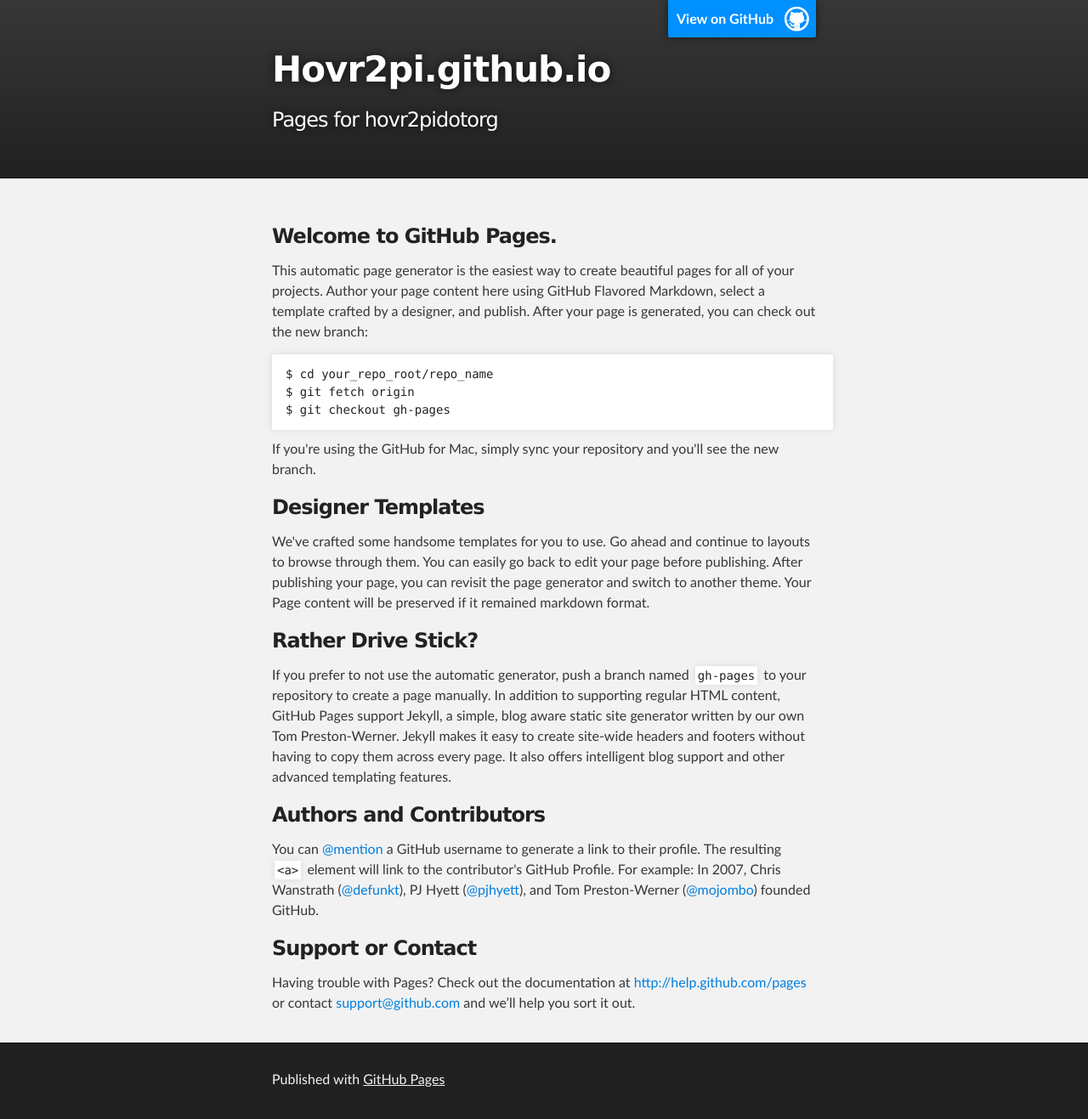
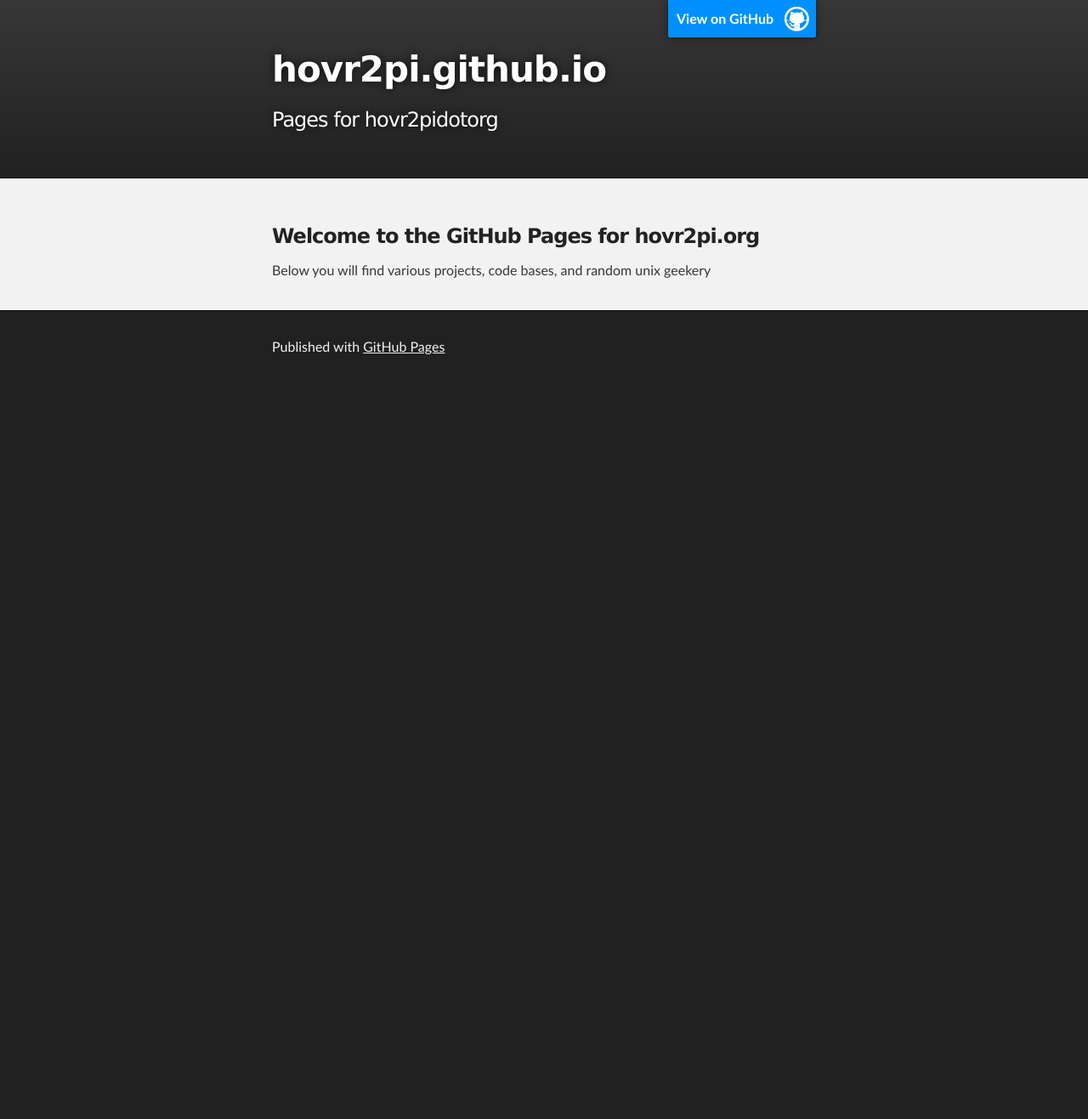
Before and after one commit to hovr2pi/hovr2pi.github.io, a plain HTML site: page index.html in a window 1280 px wide. Shown: the whole page at 85% size. After the commit the page ends 800 px from the top, so only its background shows below. Drawn offline with Linux system fonts and the light colour scheme.

Commit message:
Replace master branch with page content via GitHub

```diff
--- a/index.html
+++ b/index.html
@@ -4,11 +4,11 @@
   <head>
     <meta charset='utf-8' />
     <meta http-equiv="X-UA-Compatible" content="chrome=1" />
-    <meta name="description" content="Hovr2pi.github.io : Pages for hovr2pidotorg" />
+    <meta name="description" content="hovr2pi.github.io : Pages for hovr2pidotorg" />
 
     <link rel="stylesheet" type="text/css" media="screen" href="stylesheets/stylesheet.css">
 
-    <title>Hovr2pi.github.io</title>
+    <title>hovr2pi.github.io</title>
   </head>
 
   <body>
@@ -18,7 +18,7 @@
         <header class="inner">
           <a id="forkme_banner" href="https://github.com/hovr2pi">View on GitHub</a>
 
-          <h1 id="project_title">Hovr2pi.github.io</h1>
+          <h1 id="project_title">hovr2pi.github.io</h1>
           <h2 id="project_tagline">Pages for hovr2pidotorg</h2>
 
         </header>
@@ -28,36 +28,9 @@
     <div id="main_content_wrap" class="outer">
       <section id="main_content" class="inner">
         <h3>
-<a name="welcome-to-github-pages" class="anchor" href="#welcome-to-github-pages"><span class="octicon octicon-link"></span></a>Welcome to GitHub Pages.</h3>
+<a name="welcome-to-the-github-pages-for-hovr2piorg" class="anchor" href="#welcome-to-the-github-pages-for-hovr2piorg"><span class="octicon octicon-link"></span></a>Welcome to the GitHub Pages for hovr2pi.org</h3>
 
-<p>This automatic page generator is the easiest way to create beautiful pages for all of your projects. Author your page content here using GitHub Flavored Markdown, select a template crafted by a designer, and publish. After your page is generated, you can check out the new branch:</p>
-
-<pre><code>$ cd your_repo_root/repo_name
-$ git fetch origin
-$ git checkout gh-pages
-</code></pre>
-
-<p>If you're using the GitHub for Mac, simply sync your repository and you'll see the new branch.</p>
-
-<h3>
-<a name="designer-templates" class="anchor" href="#designer-templates"><span class="octicon octicon-link"></span></a>Designer Templates</h3>
-
-<p>We've crafted some handsome templates for you to use. Go ahead and continue to layouts to browse through them. You can easily go back to edit your page before publishing. After publishing your page, you can revisit the page generator and switch to another theme. Your Page content will be preserved if it remained markdown format.</p>
-
-<h3>
-<a name="rather-drive-stick" class="anchor" href="#rather-drive-stick"><span class="octicon octicon-link"></span></a>Rather Drive Stick?</h3>
-
-<p>If you prefer to not use the automatic generator, push a branch named <code>gh-pages</code> to your repository to create a page manually. In addition to supporting regular HTML content, GitHub Pages support Jekyll, a simple, blog aware static site generator written by our own Tom Preston-Werner. Jekyll makes it easy to create site-wide headers and footers without having to copy them across every page. It also offers intelligent blog support and other advanced templating features.</p>
-
-<h3>
-<a name="authors-and-contributors" class="anchor" href="#authors-and-contributors"><span class="octicon octicon-link"></span></a>Authors and Contributors</h3>
-
-<p>You can <a href="https://github.com/blog/821" class="user-mention">@mention</a> a GitHub username to generate a link to their profile. The resulting <code>&lt;a&gt;</code> element will link to the contributor's GitHub Profile. For example: In 2007, Chris Wanstrath (<a href="https://github.com/defunkt" class="user-mention">@defunkt</a>), PJ Hyett (<a href="https://github.com/pjhyett" class="user-mention">@pjhyett</a>), and Tom Preston-Werner (<a href="https://github.com/mojombo" class="user-mention">@mojombo</a>) founded GitHub.</p>
-
-<h3>
-<a name="support-or-contact" class="anchor" href="#support-or-contact"><span class="octicon octicon-link"></span></a>Support or Contact</h3>
-
-<p>Having trouble with Pages? Check out the documentation at <a href="http://help.github.com/pages">http://help.github.com/pages</a> or contact <a href="mailto:support@github.com">support@github.com</a> and we’ll help you sort it out.</p>
+<p>Below you will find various projects, code bases, and random unix geekery</p>
       </section>
     </div>
 
```
Also changed, not shown: params.json (+1 -1 lines).
